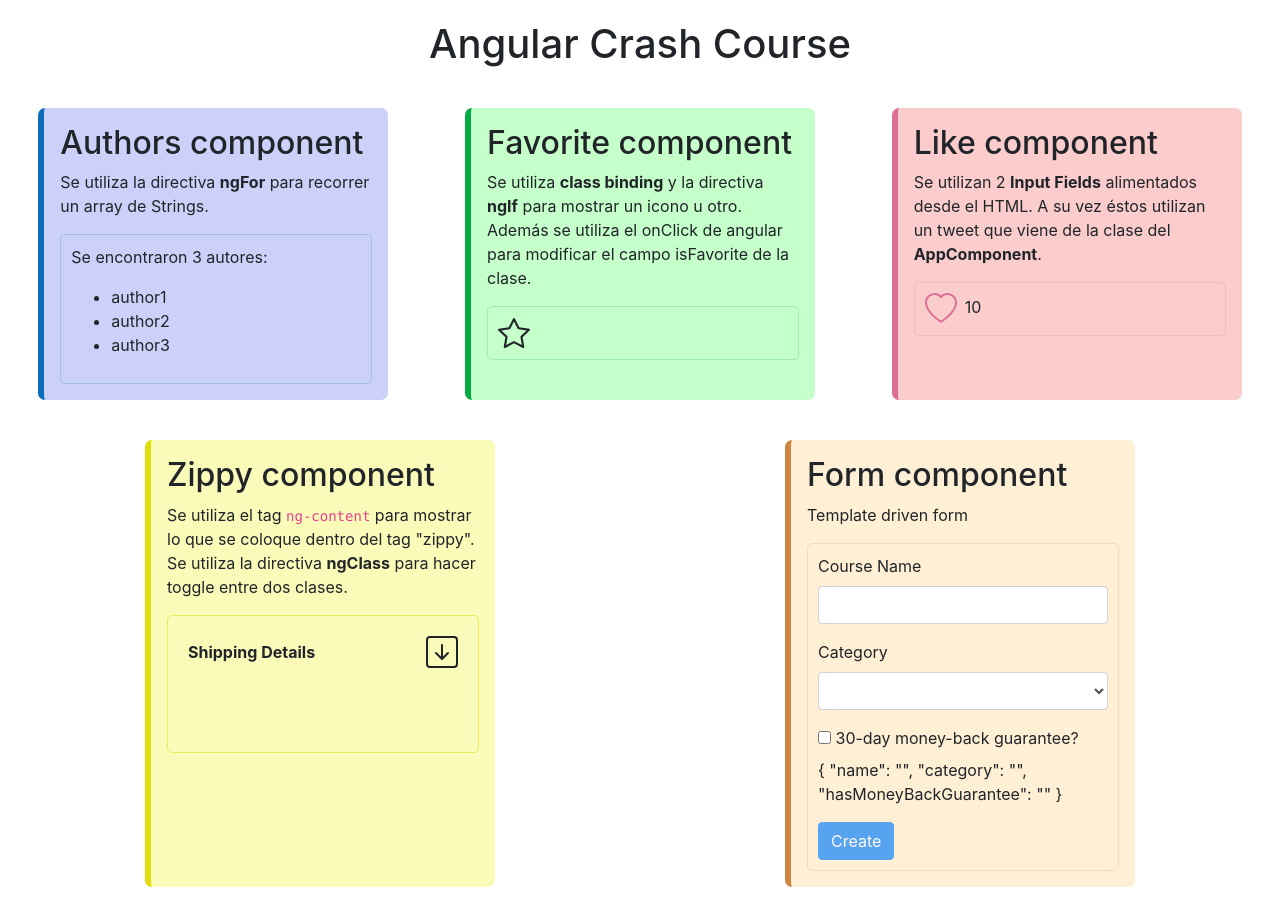
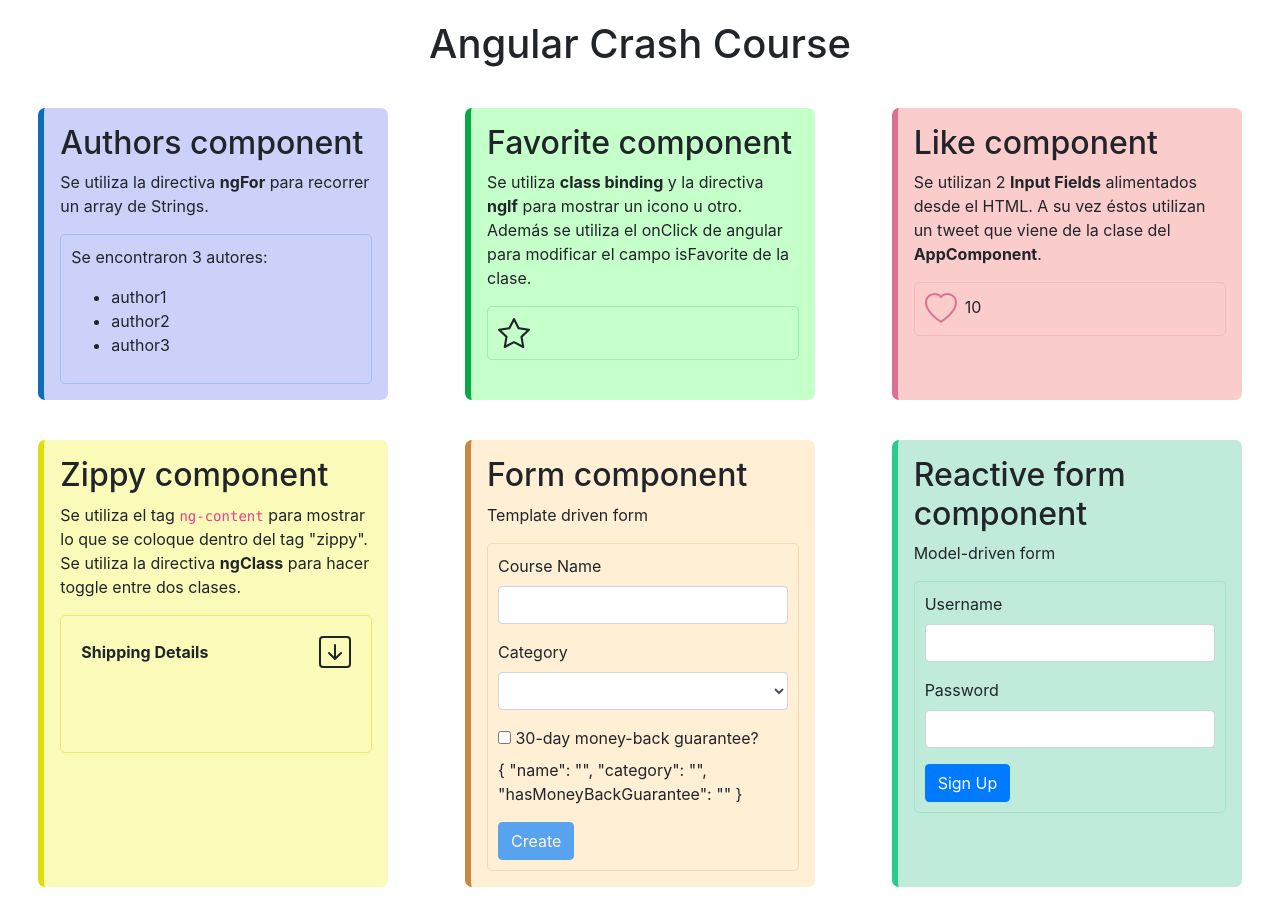
Before and after one commit to OscarBeses/AngularCrashCourse, an Angular app: page / in a window 1280 px wide. Built offline with nearby package versions, Linux system fonts and the light colour scheme.

Commit message:
Creo la primera parte del componente formulario reactivo

```diff
--- a/src/app/app.component.html
+++ b/src/app/app.component.html
@@ -13,4 +13,5 @@
         Shipping Details Content
     </zippy>
     <new-course-form></new-course-form>
+    <signup-form></signup-form>
 </div>
--- a/src/app/app.module.ts
+++ b/src/app/app.module.ts
@@ -10,6 +10,7 @@
 import { LikeComponent } from './like/like.component';
 import { NewCourseFormComponent } from './new-course-form/new-course-form.component';
 import { TitleCasePipe } from './common/title-case.pipe';
+import { SignupFormComponent } from './signup-form/signup-form.component';
 
 @NgModule({
   declarations: [
@@ -20,7 +21,8 @@
     FavoriteComponent,
     LikeComponent,
     ZippyComponent,
-    NewCourseFormComponent
+    NewCourseFormComponent,
+    SignupFormComponent
   ],
   imports: [
     BrowserModule,
--- /dev/null
+++ b/src/app/signup-form/signup-form.component.css
@@ -0,0 +1,10 @@
+:host {
+    border-left: 6px solid #28cc8d;
+    background-color: #c0ebdb;
+}
+
+form {
+    border: 1px solid #28cc8d33;
+    border-radius: 5px;
+    padding: 10px;
+}
--- /dev/null
+++ b/src/app/signup-form/signup-form.component.html
@@ -0,0 +1,23 @@
+<h2>Reactive form component</h2>
+<p>
+    Model-driven form
+</p>
+<form [formGroup]="form">
+    <div class="form-group">
+        <label for="username">Username</label>
+        <input
+            formControlName="username"
+            id="username"
+            type="text"
+            class="form-control">
+    </div>
+    <div class="form-group">
+        <label for="password">Password</label>
+        <input
+            formControlName="password"
+            id="password"
+            type="text"
+            class="form-control">
+    </div>
+    <button class="btn btn-primary" type="submit">Sign Up</button>
+</form>
--- /dev/null
+++ b/src/app/signup-form/signup-form.component.ts
@@ -0,0 +1,14 @@
+import { Component } from '@angular/core';
+import { FormControl, FormGroup } from '@angular/forms';
+
+@Component({
+  selector: 'signup-form',
+  templateUrl: './signup-form.component.html',
+  styleUrls: ['./signup-form.component.css']
+})
+export class SignupFormComponent {
+  form = new FormGroup({
+    username: new FormControl(),
+    password: new FormControl()
+  })
+}
```
Also changed, not shown: 1 other file (tests, documents, lock files or other folders).
